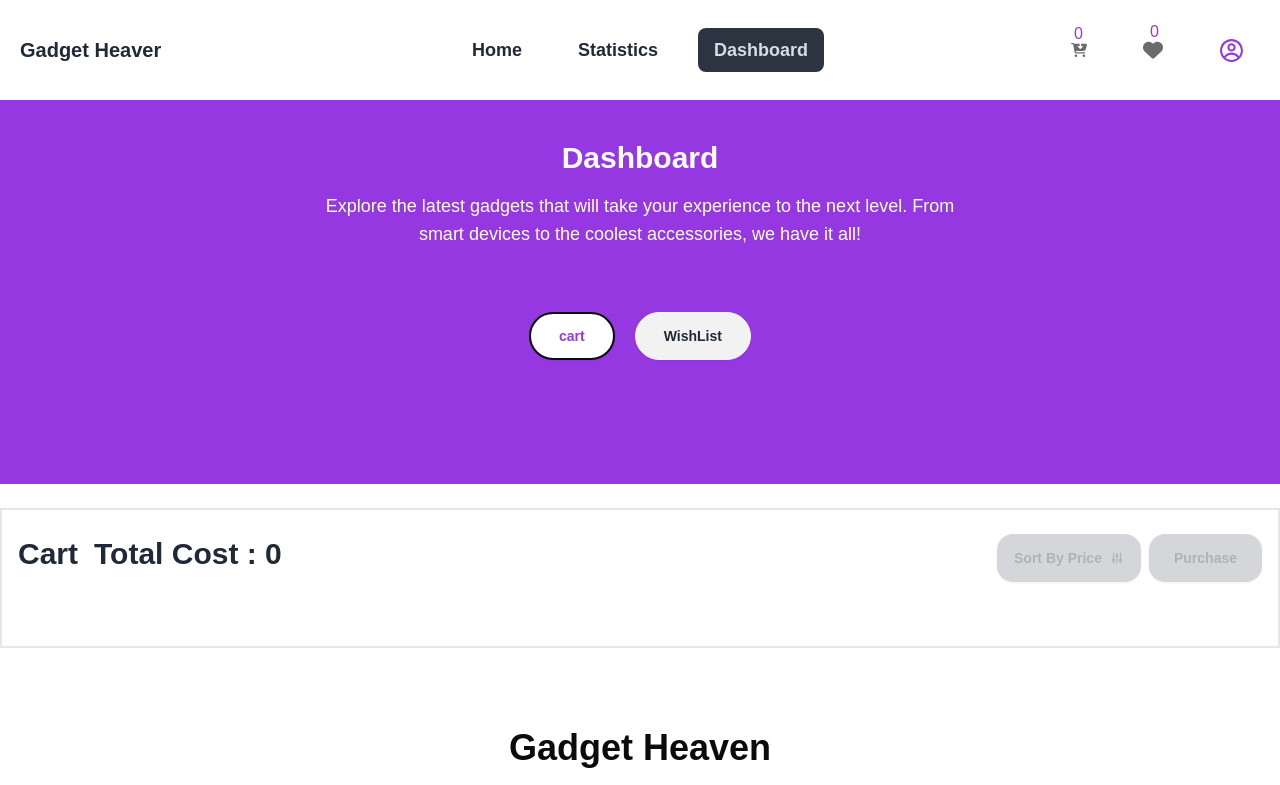
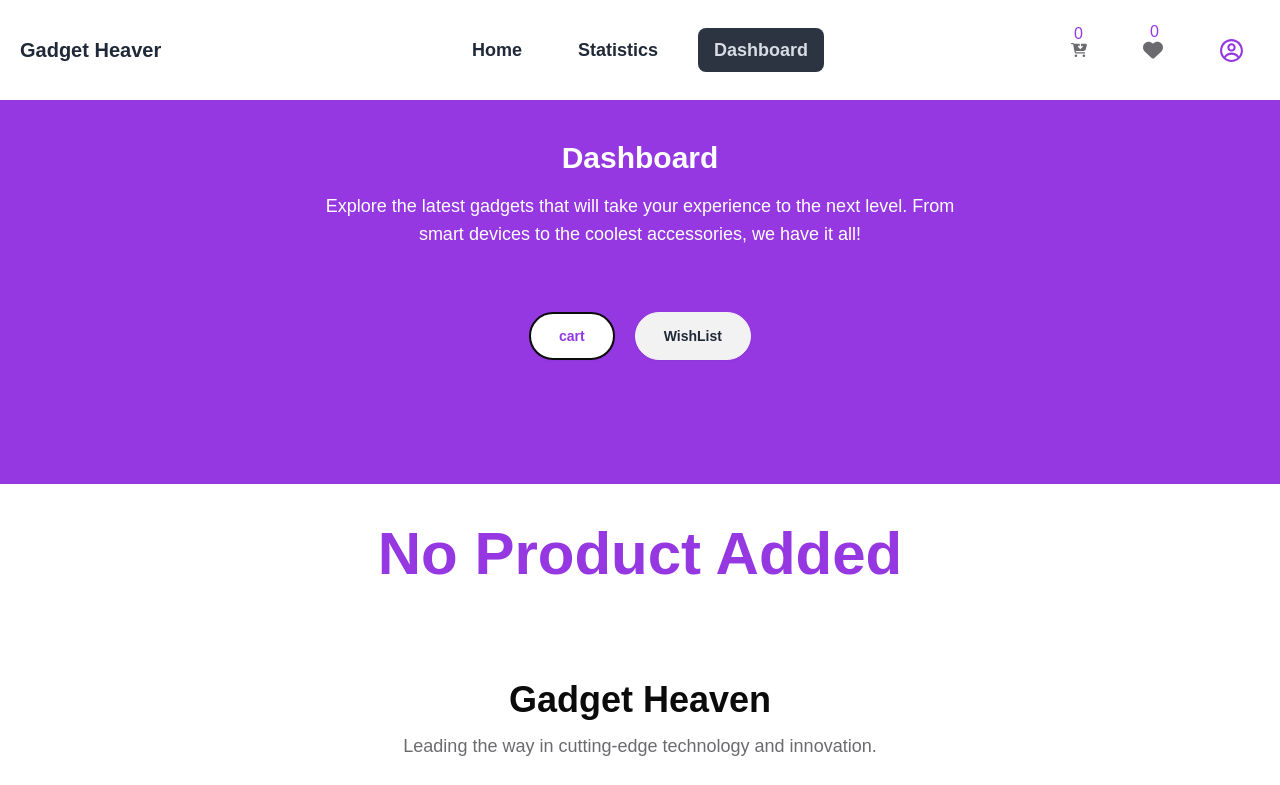
Before and after one commit to ABUNAYEM7/Gadget-Heaven, a React (Vite) app: page /Dashboard/CartDashboard in a window 1280 px wide. Shown: the top 785 px of the page. Built offline with nearby package versions, Linux system fonts and the light colour scheme.

Commit message:
Add addToCart function in WishList

```diff
--- a/src/components/CartDashboard.jsx
+++ b/src/components/CartDashboard.jsx
@@ -70,6 +70,7 @@ const CartDashboard = () => {
     navigate('/')
   }
 
+  {if(storedCart.length <= 0 ) return <p className="text-3xl md:text-6xl font-bold text-highlight text-center my-10">No Product Added</p>}
 
   return (
     <div className="max-w-screen-xl mx-auto my-6 md:p-4 border-2">
--- a/src/components/DetailsFloat.jsx
+++ b/src/components/DetailsFloat.jsx
@@ -50,8 +50,8 @@ const DetailsFloat = () => {
         toast.success('Product Add To WishList')
   }
   return (
-    <div className="md:relative lg:max-w-[1100px] lg:h-[350px]  mx-auto">
-      <div className="outline-offset-4 outline-double outline-white rounded-xl  backdrop-blur-md backdrop-blur-50 lg:absolute lg:-top-60  inset-0 m-auto">
+    <div className="md:relative lg:max-w-[1100px] lg:h-[550px]  mx-auto">
+      <div className="outline-offset-4 outline-double outline-white rounded-xl  backdrop-blur-md backdrop-blur-50 lg:absolute lg:-top-40  inset-0 m-auto">
         {/* product-details-container */}
         <div className="max-w-full h-full">
           <div className="hero">
--- a/src/components/WishListDashboard.jsx
+++ b/src/components/WishListDashboard.jsx
@@ -6,7 +6,7 @@ import { toast } from "react-toastify";
 
 const WishListDashboard = () => {
   const data = useLoaderData()
-  const {wishListItems,removedWishListItems} = useCart()
+  const {wishListItems,removedWishListItems,addToCart} = useCart()
   const [storeWishList,setStoreWishList] = useState([])
 
   // filtering-data
@@ -23,6 +23,14 @@ const WishListDashboard = () => {
     toast.success('Product Removed')
   }
 
+  // cartClickHandler
+  const cartClickHandler =(id)=>{
+    addToCart(id)
+    removeWishHandler(id)
+  }
+
+
+   {if(storeWishList.length <= 0 ) return <p className="text-3xl md:text-6xl font-bold text-highlight text-center my-10">No Product Added</p>}
   return (
     <div className="max-w-screen-xl mx-auto my-6 p-4">
       <div>
@@ -49,7 +57,9 @@ const WishListDashboard = () => {
                             <p className='text-xl font-medium text-secondary'>
                             Price : {cart.price}$
                             </p>
-                            <button className="btn px-4 bg-highlight hover:text-highlight text-white">Add To Cart</button>
+                            <button
+                            onClick={()=>cartClickHandler(cart.id)}
+                             className="btn px-4 bg-highlight hover:text-highlight text-white">Add To Cart</button>
                         </div>
                 </div>
                 {/* button-container */}
```
